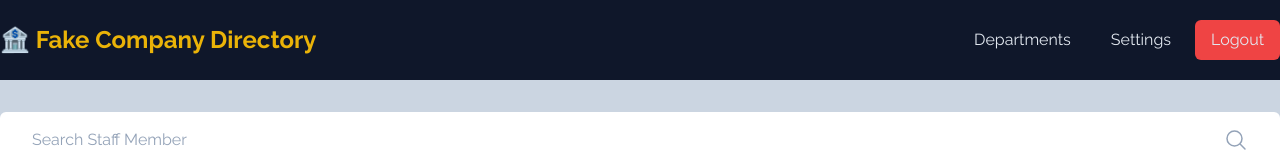
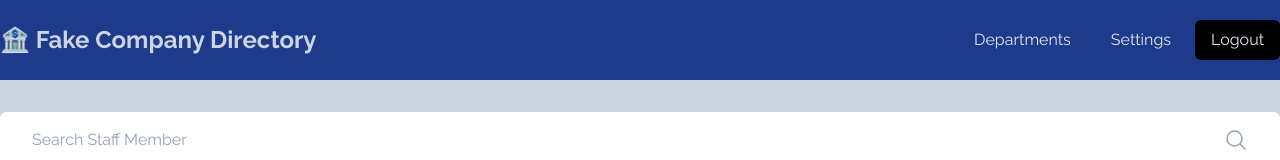
Before and after one commit to nhinojosa/company-directory, a Vue app: page / in a window 1280 px wide. Shown: the top 160 px of the page. Built offline with nearby package versions, Linux system fonts and the light colour scheme.

Commit message:
Changed action on tabs

```diff
--- a/src/componets/NavBar.vue
+++ b/src/componets/NavBar.vue
@@ -30,22 +30,24 @@ const brand = ref('🏦 Fake Company Directory')
 
 <style scoped lang="postcss">
     nav {
-        @apply flex h-20 bg-slate-900 text-slate-200;
+        @apply flex h-20 bg-blue-900 text-slate-200;
         .wrapper {
             @apply container mx-auto flex w-full items-center justify-between;
             .brand {
+
                &-title {
-                    @apply text-2xl font-bold text-yellow-500;
+
+                    @apply text-2xl font-bold text-slate-300;
                }
             }
 
             .menu {
                     @apply flex gap-2;
                     &-item {
-                        @apply rounded-md px-4 py-2 hover:bg-yellow-500 hover:text-slate-900;
+                        @apply rounded-md px-4 py-2 hover:bg-slate-900 hover:text-slate-100;
                     }
                     &-login {
-                        @apply rounded-md bg-red-500 px-4 py-2 hover:text-red-100 hover:bg-red-700;
+                        @apply rounded-md bg-black px-4 py-2 hover:text-slate-400 hover:bg-slate-100;
                     }
             }
 
```
